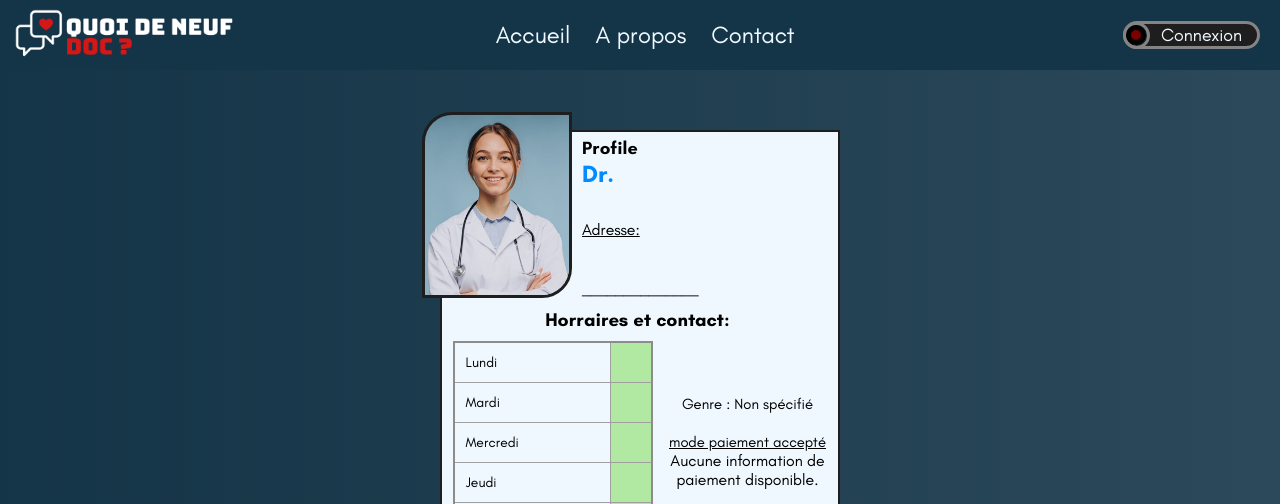
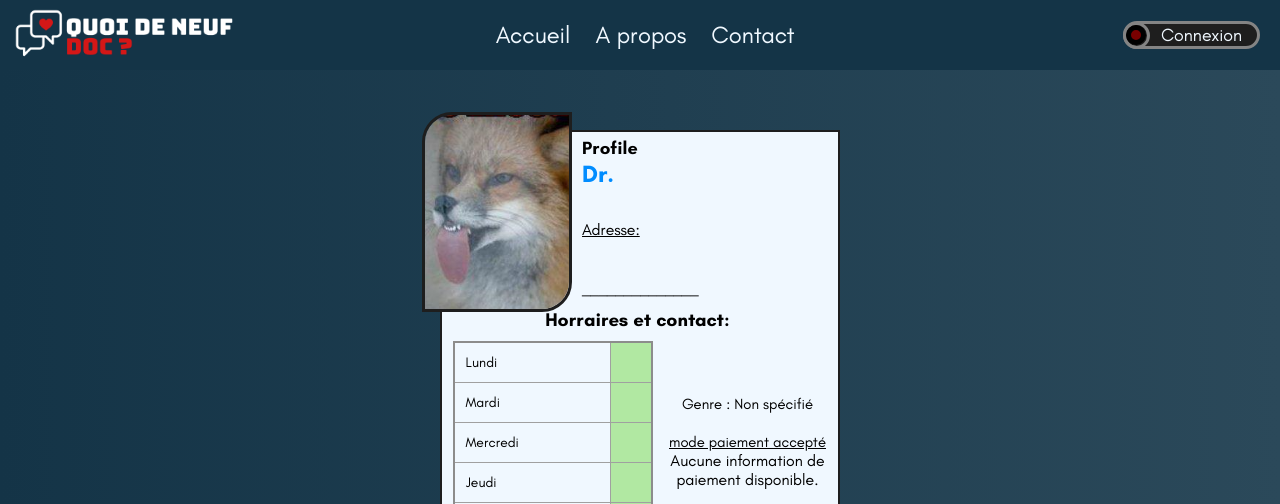
Before and after one commit to yrautcnasdemo/Quoi-de-Neuf-Doc, a PHP site: page /docProfil.php in a window 1280 px wide. Shown: the top 504 px of the page. Run offline with PHP 8.4, Linux system fonts and the light colour scheme; the visitor is signed in with stand-in values (Sample User, id 1); data that the repository does not hold is empty.

Commit message:
img doctor read

```diff
--- a/src/css/style.css
+++ b/src/css/style.css
@@ -850,6 +850,8 @@ footer {
     top: -20px;
     left: -20px;
     width: 150px;
+    height: 200px;
+    object-fit: cover;
     border-radius: 30px 0px 30px 0px;
     border: 3px solid #1e1e1e;
 }
--- a/src/docProfil.php
+++ b/src/docProfil.php
@@ -59,7 +59,8 @@ if (isset($_SESSION['doctor_id'])) {
 <!-- CARTE PROFIL DOCTEUR -->
     <figure class="doctor-card">
         <div class="doc-img-profil">
-            <img src="assets/images/profiles/profile06.png" alt="img-profil-doctor">
+            <!-- Chemin de l'image depuis la BDD attention au path !! -->
+            <img class="img-doc" src="<?= !empty($doctor['doc_image']) ? 'assets/images/profiles_doctors/' . htmlspecialchars($doctor['doc_image']) : 'assets/images/profiles_doctors/doctor-img-notfound.png.png'; ?>" alt="doc img">
         </div>
         <figcaption>
             <div class="doc-name">
--- a/src/userProfil.php
+++ b/src/userProfil.php
@@ -56,7 +56,7 @@
     <!-- MY PROFIL -->
     <section>
         <figure class="user-card">
-            <!-- Utiliser le chemin de l'image depuis la base de données -->
+            <!-- Chemin de l'image depuis la BDD attention au path !! -->
             <img class="img-user" src="<?= !empty($user_info['user_image']) ? 'assets/images/profiles/' . htmlspecialchars($user_info['user_image']) : 'assets/images/profiles/userimgnotfound.png'; ?>" alt="user img">
             <figcaption>
                 <h1><?= $user_info['user_firstname'].' '.$user_info['user_lastname'] ?></h1>
```
Also changed, not shown: src/assets/images/profiles_doctors/doctor-img-notfound.png.png (added), src/assets/images/profiles_doctors/mercredi_addams_2465_600.jpg (added), src/assets/img test/mercredi_addams_2465_600.jpg (added).
